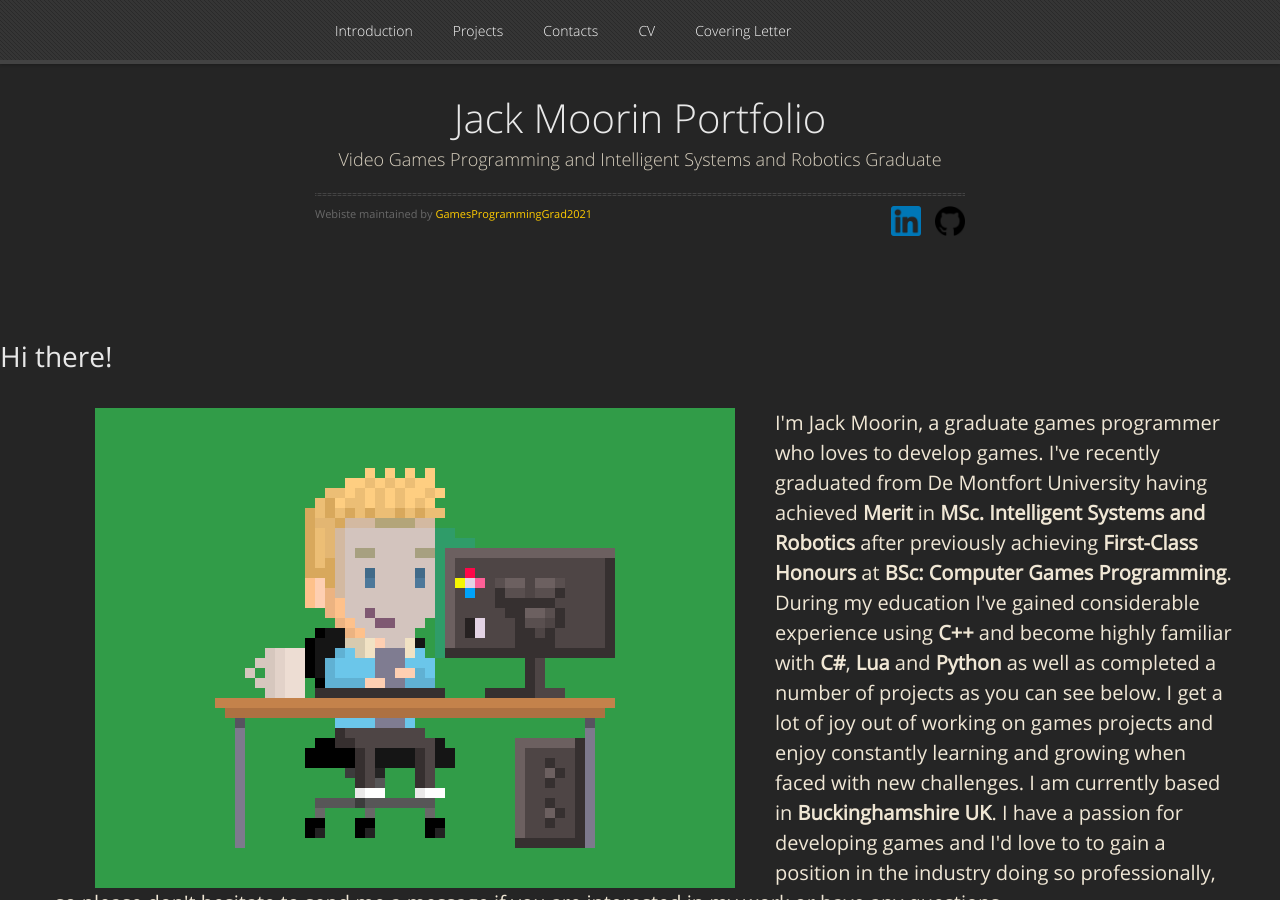
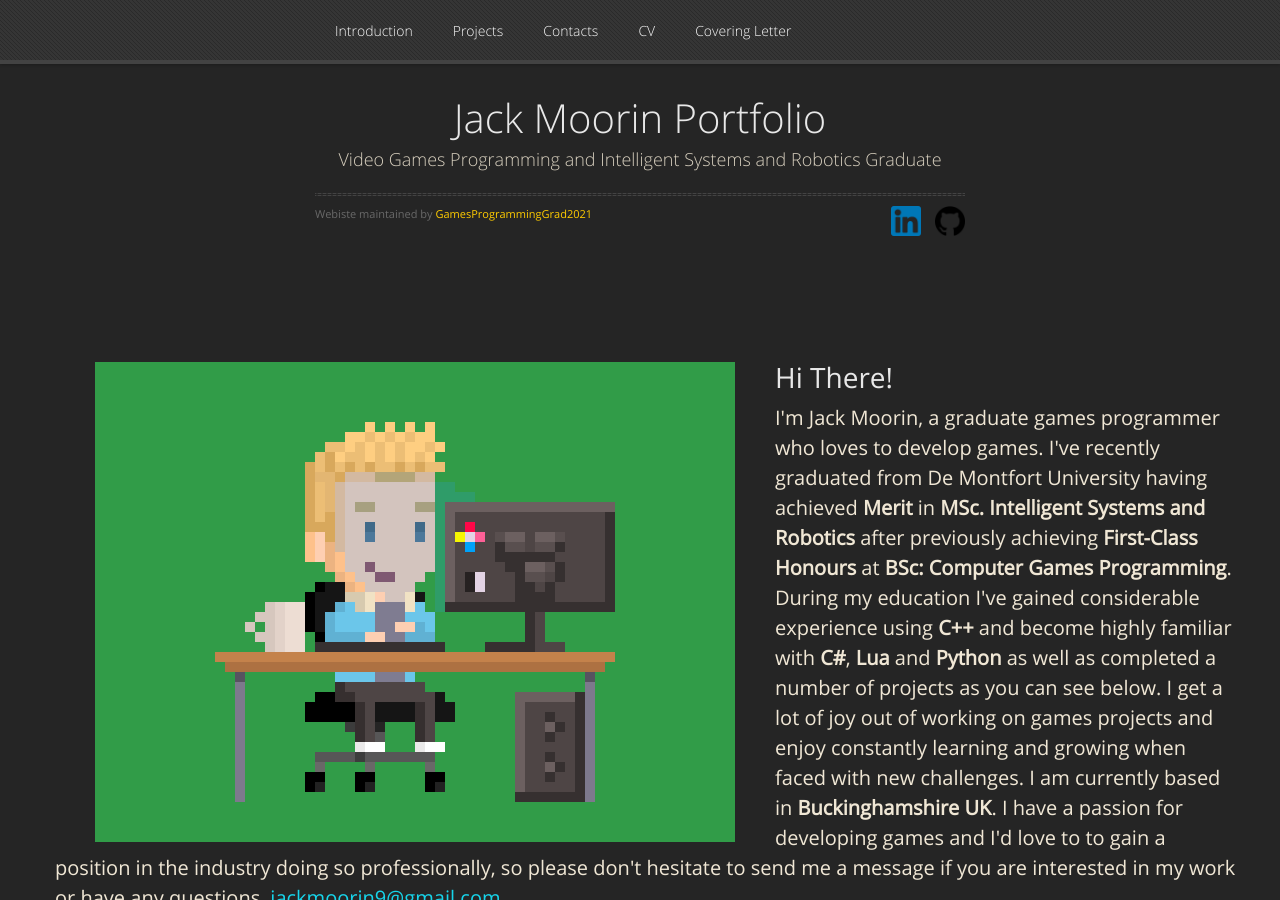
Before and after one commit to GamesProgrammingGrad2021/GamesProgrammingGrad2021.github.io, a Jekyll site: the page built from index.md, in a window 1280 px wide and 900 px high. Built offline with Jekyll 4.4.1, drawn with Linux system fonts in a browser that asks for light colours; nearby versions of some CDN libraries; our own code applies the rules of GitHub Pages for plain Markdown files.

Commit message:
Update default.html

```diff
--- a/_layouts/default.html
+++ b/_layouts/default.html
@@ -193,12 +193,13 @@
 
 	<!-- Introduction with Portrait -->
 	<div id="intro">
-		<h1 style="padding-bottom: 5px; text-align: left;">Hi there!</h1>
+		<!-- <h1 style="padding-bottom: 5px; text-align: left;">Hi there!</h1> -->
 		<br>
 		<div class="project_div_l">
 			<div class="project_text_div_l" style="font-size: 20px; padding-left: 40px; padding-right: 40px;">
 			<!-- <img src="Portfolio_Profile_Image.jpg" alt="Profile_Picture" class="project_thumbnail_l" style="width:200px; height:200px; padding-left: 40px; padding-right: 40px;"> -->
 			<img src="Pixel Art Jack Gif.gif" alt="Profile_Picture" class="project_thumbnail_l" style="width:640px; height:480px; padding-left: 40px; padding-right: 40px;">
+			<h1>Hi There!</h1>
 			I'm Jack Moorin, a graduate games programmer who loves to develop games. I've recently graduated from De
 			Montfort University having achieved <b>Merit</b> in <b>MSc. Intelligent Systems and Robotics</b> after previously
 			achieving <b>First-Class Honours</b> at <b>BSc: Computer Games Programming</b>. During my education I've gained
```
